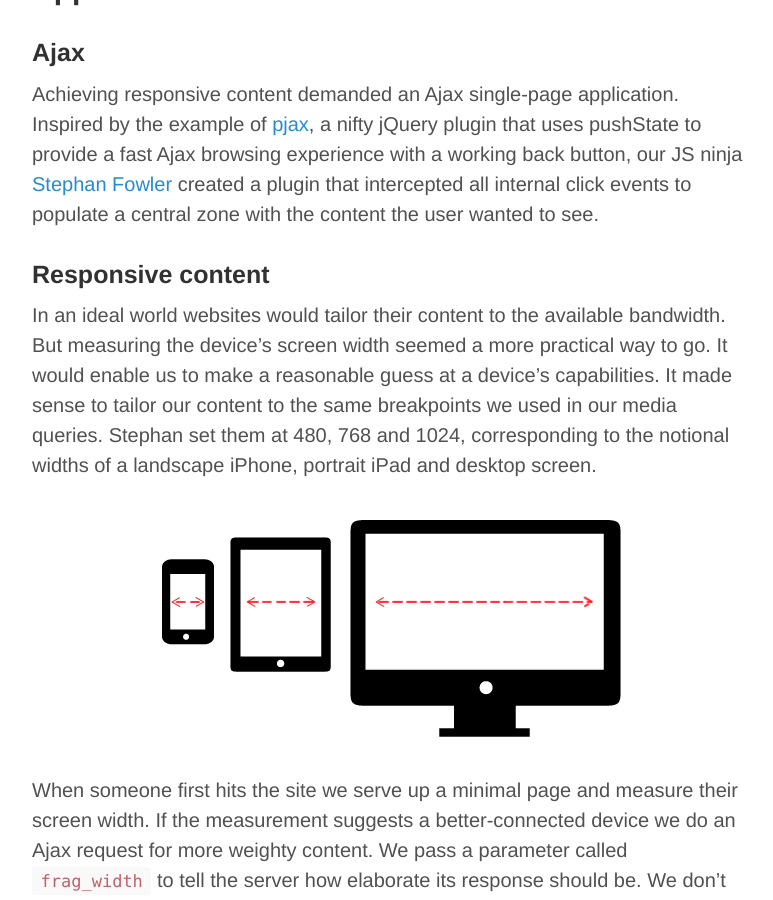
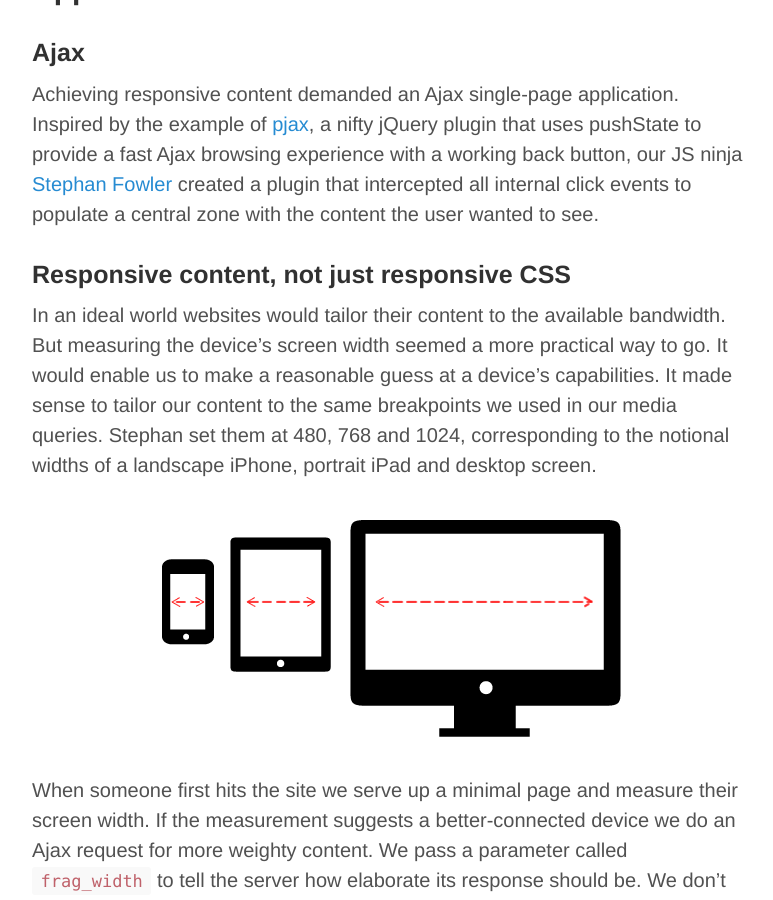
Before and after one commit to andfinally/andfinally.github.io, a Jekyll site: the page built from _posts/2013-08-01-metro-responsive-swipe.md, in a window 1280 px wide and 900 px high, scrolled down 2571 px. Shown: the whole window, without its empty margins (248-1021 px from the left). Built offline with Jekyll 4.4.1, drawn with Linux system fonts in a browser that asks for light colours; nearby versions of some CDN libraries; comment, search, counter and statistics services are not loaded.

Commit message:
Text edit.

```diff
--- a/_posts/2013-08-01-metro-responsive-swipe.md
+++ b/_posts/2013-08-01-metro-responsive-swipe.md
@@ -37,7 +37,7 @@ We also decided to make our site swipeable. Our earlier experiments with a gestu
 
 Achieving responsive content demanded an Ajax single-page application. Inspired by the example of [pjax](http://pjax.heroku.com/), a nifty jQuery plugin that uses pushState to provide a fast Ajax browsing experience with a working back button, our JS ninja [Stephan Fowler](http://stephanfowler.com/) created a plugin that intercepted all internal click events to populate a central zone with the content the user wanted to see.
 
-### Responsive content
+### Responsive content, not just responsive CSS
 
 In an ideal world websites would tailor their content to the available bandwidth. But measuring the device's screen width seemed a more practical way to go. It would enable us to make a reasonable guess at a device's capabilities. It made sense to tailor our content to the same breakpoints we used in our media queries. Stephan set them at 480, 768 and 1024, corresponding to the notional widths of a landscape iPhone, portrait iPad and desktop screen.
 
```
